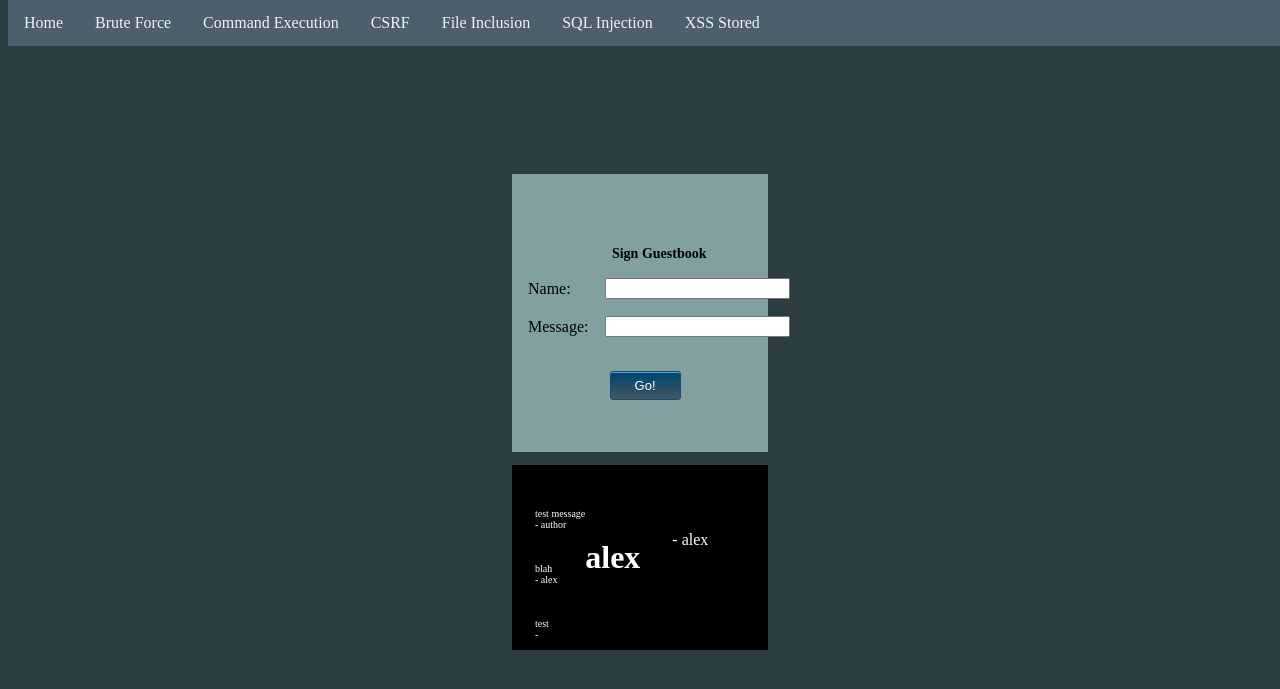
After one commit to lambrou/vulnerable-django-app, a Django app: page /utils/guestbook in a window 1280 px wide. The commit adds this page. Shown: the top 689 px of the page. Run offline with Django 3.2, Linux system fonts and the light colour scheme; data comes from the database, SQL or seed files in the repository; both versions use the stored data as it was after the commit.

Commit message:
Added SQLi and XSS stored

```diff
--- a/vda/core/models.py
+++ b/vda/core/models.py
@@ -1 +1,6 @@
 from django.db import models
+
+class Guestbook(models.Model):
+    first_name = models.CharField(max_length=100)
+    user_message = models.CharField(max_length = 300)
+    pub_date = models.DateField()
--- a/vda/core/templates/core/base.html
+++ b/vda/core/templates/core/base.html
@@ -20,6 +20,8 @@
       <a href="/utils/testconn">Command Execution</a>
       <a href="/users/changepass">CSRF</a>
       <a href="/utils/filerunner">File Inclusion</a>
+      <a href="/utils/userlookup">SQL Injection</a>
+      <a href="/utils/guestbook">XSS Stored</a>
       {% endif %}
     </div>
 
--- /dev/null
+++ b/vda/core/templates/utils/guestbook.html
@@ -0,0 +1,34 @@
+{% extends "core/base.html" %}
+
+{% block content %}
+<div class="cardForm">
+  <form method="post">
+    {% csrf_token %}
+
+    <table>
+    <caption align="top" style="font-size: 14px;"><b>Sign Guestbook</b></caption>
+      <tr>
+        <td><label for="uname">Name: </label></td>
+        <td><input type="text" name="uname"></td>
+      </tr>
+      <tr>
+        <td><label for="umsg">Message: </label></td>
+        <td><input type="textarea" name="umsg"></td>
+      </tr>
+    </table>
+  <button type="submit" class="loginButton">Go!</button>
+
+  </form>
+
+</div>
+<div class="stdout">
+  <p style="font-size: 10px; padding-left: 3px;">
+    {% for post in posts %}
+      {% autoescape off %}
+        {{ post.user_message }}
+        - {{ post.first_name }}
+      {% endautoescape %}
+    {% endfor %}
+  </p>
+</div>
+{% endblock %}
--- a/vda/core/urls.py
+++ b/vda/core/urls.py
@@ -9,4 +9,6 @@ urlpatterns = [
     path('users/profile', views.profile, name='signup'),
     path('utils/testconn', views.testconn, name='testconn'),
     path('utils/filerunner', views.filerunner, name='filerunner'),
+    path('utils/userlookup', views.userlookup, name='userlookup'),
+    path('utils/guestbook', views.guestbook, name='guestbook'),
 ]
--- a/vda/core/views.py
+++ b/vda/core/views.py
@@ -5,6 +5,10 @@ from django.shortcuts import render, redirect
 import subprocess
 from django.views.decorators.csrf import csrf_exempt
 from django.templatetags.static import static
+from django.contrib.auth.models import User
+from core.models import Guestbook
+from django.utils import timezone
+
 
 def index(request):
     return render(request, 'core/index.html', None)
@@ -64,3 +68,25 @@ def filerunner(request):
         "file3": "fibonacci.py"
     }
     return render(request, 'utils/filerunner.html', context)
+
+def userlookup(request):
+    if request.method == 'POST':
+        uname = request.POST.get('uname')
+        query = User.objects.raw('SELECT * from "auth_user" WHERE "auth_user"."username" = "' + uname + '"')
+        context = { "stdout": query }
+        return render(request, 'utils/userlookup.html', context)
+    return render(request, 'utils/userlookup.html', None)
+
+def guestbook(request):
+
+    if request.method == 'POST':
+        uname = request.POST.get('uname')
+        umsg = request.POST.get('umsg')
+        gbook = Guestbook(first_name=uname, user_message=umsg, pub_date=timezone.now())
+        gbook.save()
+    posts = Guestbook.objects.all()
+    if posts:
+        context = { "posts": posts }
+    else:
+        context = { None: None }
+    return render(request, 'utils/guestbook.html', context)
```
Also changed, not shown: vda/core/templates/utils/userlookup.html (added, +26 -0 lines), vda/core/migrations/0001_initial.py (added), vda/core/migrations/0002_guestbook_pub_date.py (added), vda/db.sqlite3.
